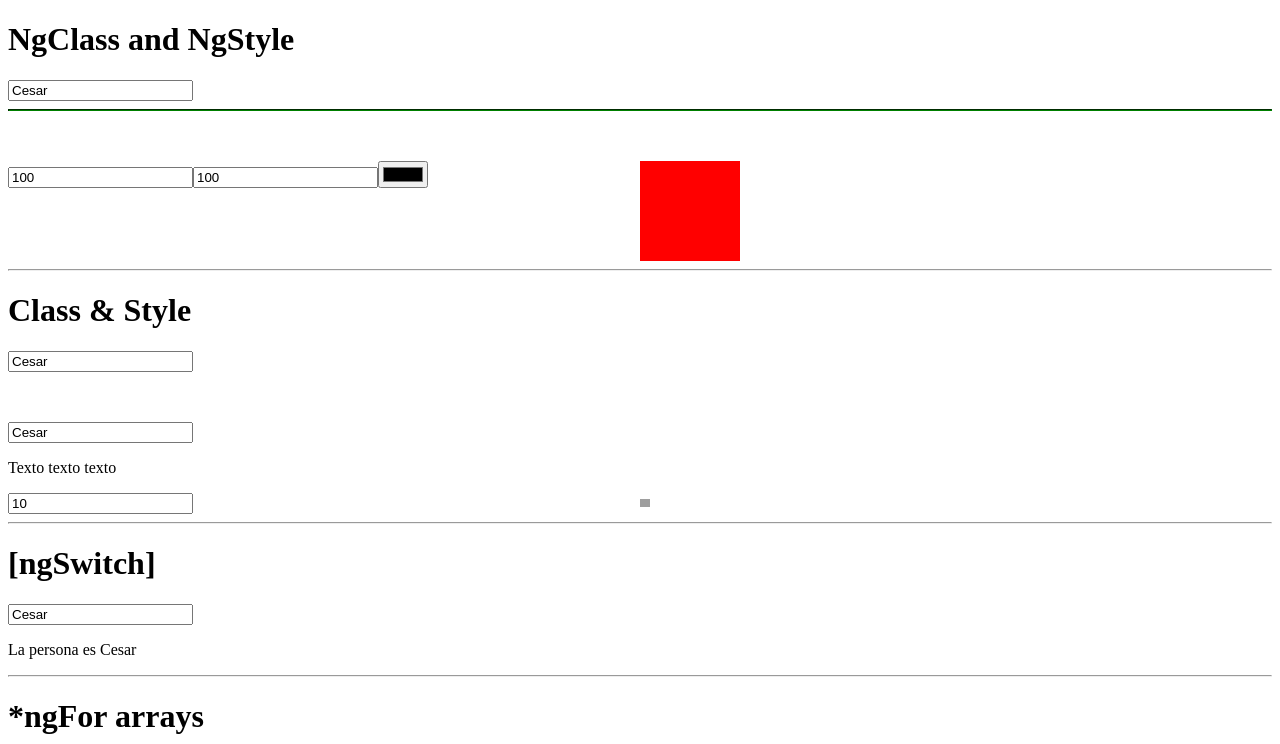
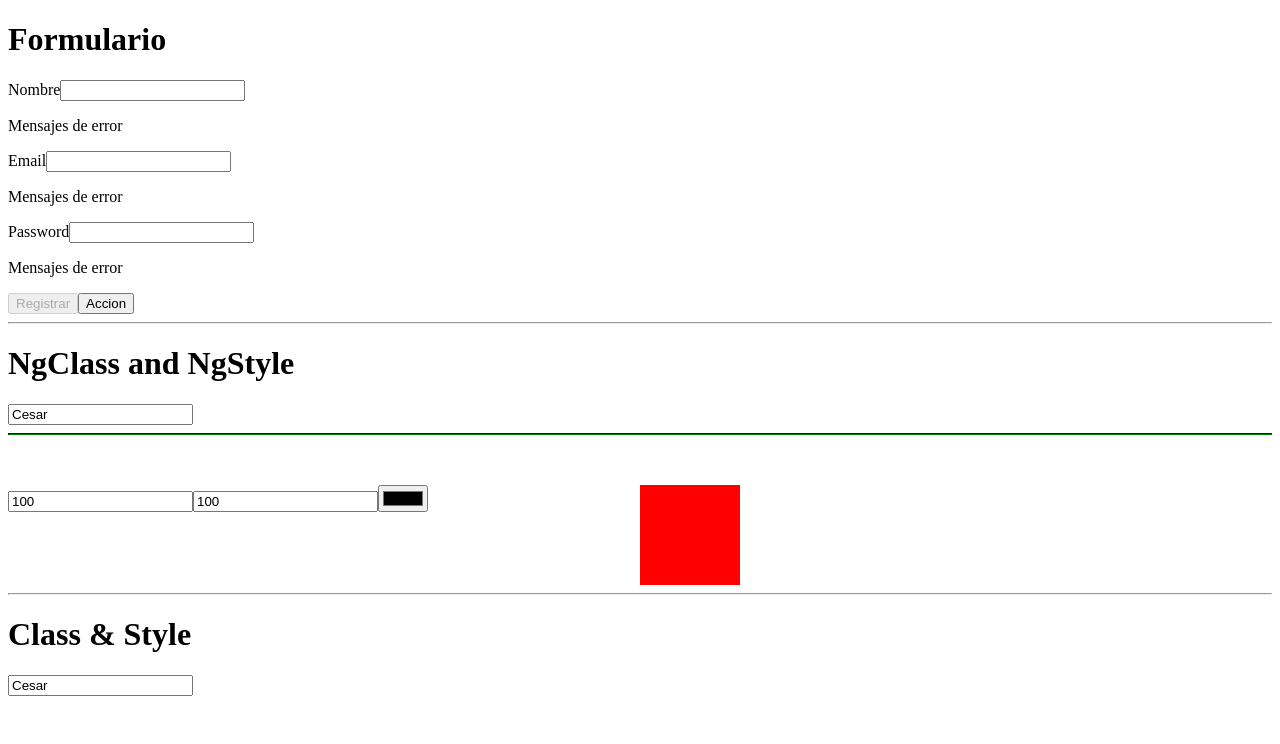
Before and after one commit to CsrCornejo/angular-course, an Angular app: page / in a window 1280 px wide. Shown: the top 744 px of the page. Built offline with nearby package versions, Linux system fonts and the light colour scheme; grey boxes are pictures that could not be loaded.

Commit message:
19 Crear un formulario

```diff
--- a/src/app/app.component.html
+++ b/src/app/app.component.html
@@ -1,3 +1,26 @@
+<h1>Formulario</h1>
+<form (ngSubmit)="onRegister()" #myForm="ngForm">
+  <div class="input-group">
+    <label for="">Nombre</label>
+    <input required type="text" name="name" id="name" [(ngModel)]="register.name">
+    <p>Mensajes de error</p>
+  </div>
+  <div class="input-group">
+    <label for="">Email</label>
+    <input required type="text" name="email" id="email" [(ngModel)]="register.email">
+    <p>Mensajes de error</p>
+  </div>
+  <div class="input-group">
+    <label for="">Password</label>
+    <input required type="text" name="password" id="password" [(ngModel)]="register.password">
+    <p>Mensajes de error</p>
+  </div>
+  <button [disabled]="myForm.invalid" type="submit">Registrar</button>
+  <!-- Always have type on a button inside a form -->
+  <button type="button">Accion</button>
+</form>
+
+<hr>
 <h1>NgClass and NgStyle</h1>
 <input type="text" required #nameInput4="ngModel" [(ngModel)]="person.name" />
 <hr class="line-error"
--- a/src/app/app.component.ts
+++ b/src/app/app.component.ts
@@ -20,6 +20,12 @@
   // name: (string |number) [] = [];
   names: string[] = ['Cesar', 'Juli', 'Mario'];
   newName: string = "";
+
+  register = {
+    name: '',
+    email: '',
+    password: ''
+  }
 
   box = {
     width: 100,
@@ -94,4 +100,8 @@
   onDeleteName(index: number) {
     this.names.splice(index, 1);
   }
+
+  onRegister() {
+    console.log(this.register);
+  }
 }
```
